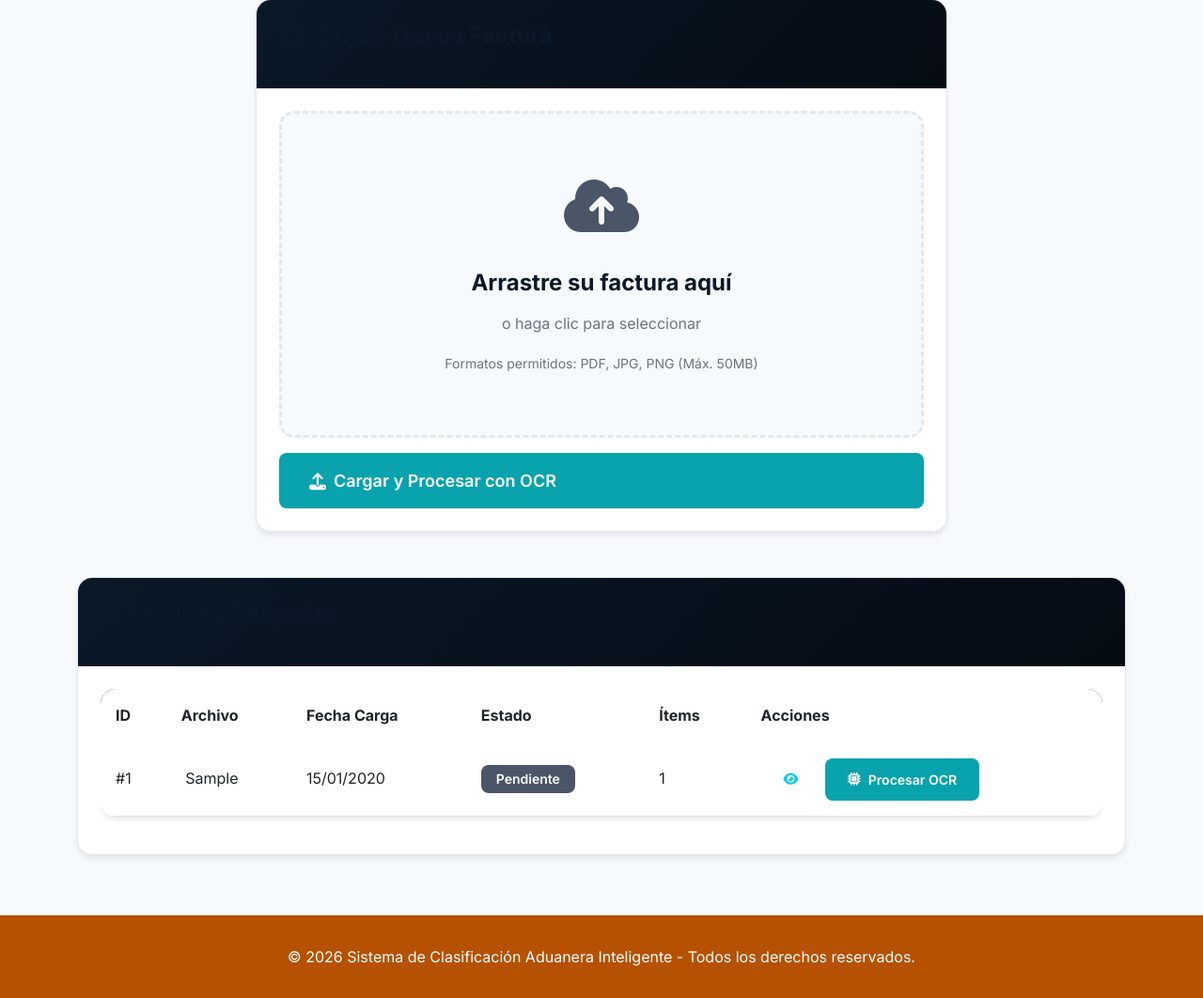
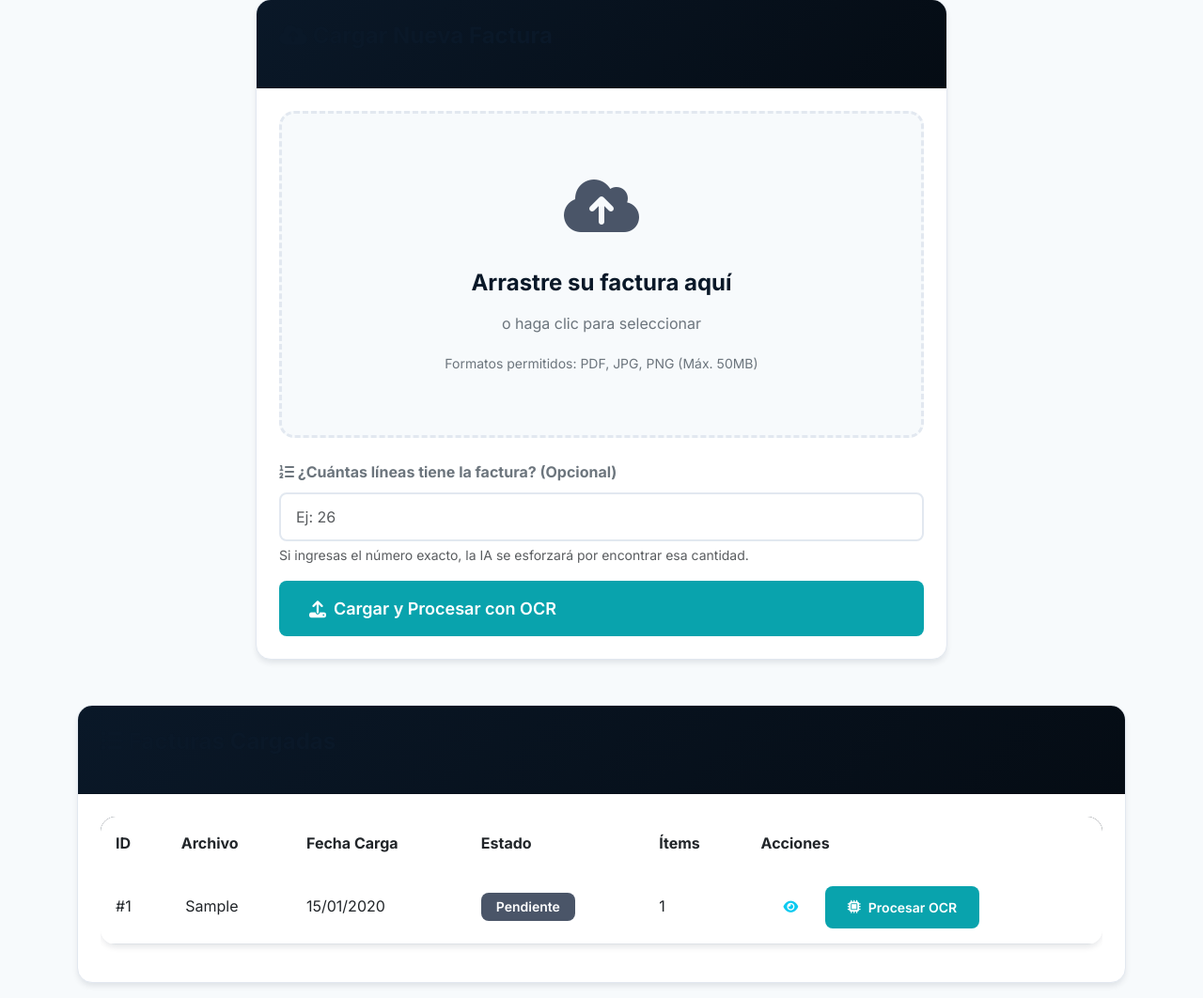
Before and after one commit to leonardoCorrea/agente-clasificador, a PHP site: page /agenteClasificador/private/ocr-upload.php in a window 1280 px wide. Shown: the part 265-1327 px from the top of the page at 94% size. Run offline with PHP 8.4, Linux system fonts and the light colour scheme; a user stored in the database is signed in; data comes from the database, SQL or seed files in the repository; tables that the repository leaves empty hold one stand-in row (values such as "Sample post").

Commit message:
20260110 11:54

```diff
--- a/classes/Invoice.php
+++ b/classes/Invoice.php
@@ -16,7 +16,7 @@ class Invoice
     /**
      * Crear nueva factura
      */
-    public function create($usuarioId, $archivoData)
+    public function create($usuarioId, $archivoData, $extraData = [])
     {
         // Validar archivo
         $validacion = $this->validateFile($archivoData);
@@ -30,16 +30,22 @@ class Invoice
             return $uploadResult;
         }
 
+        // Extraer items esperados (si existe)
+        $itemsEsperados = isset($extraData['items_esperados']) && is_numeric($extraData['items_esperados'])
+            ? (int) $extraData['items_esperados']
+            : null;
+
         // Insertar factura en base de datos
-        $sql = "INSERT INTO facturas (usuario_id, archivo_original, ruta_archivo, tipo_archivo, tamano_archivo, estado)
-                VALUES (?, ?, ?, ?, ?, 'pendiente')";
+        $sql = "INSERT INTO facturas (usuario_id, archivo_original, ruta_archivo, tipo_archivo, tamano_archivo, estado, items_esperados)
+                VALUES (?, ?, ?, ?, ?, 'pendiente', ?)";
 
         $result = $this->db->execute($sql, [
             $usuarioId,
             $uploadResult['original_name'],
             $uploadResult['file_path'],
             $uploadResult['file_type'],
-            $uploadResult['file_size']
+            $uploadResult['file_size'],
+            $itemsEsperados
         ]);
 
         if ($result) {
--- a/classes/OCRService.php
+++ b/classes/OCRService.php
@@ -145,10 +145,17 @@ class OCRService
             $result = null;
             $errorDetails = "";
 
+            // Preparar contexto si hay items esperados (Instrucción explícita para la IA)
+            $localContext = null;
+            if (!empty($factura['items_esperados']) && $factura['items_esperados'] > 0) {
+                $localContext = ['items_esperados' => (int) $factura['items_esperados']];
+                error_log("OCRService: Enviando instrucción de búsqueda para {$localContext['items_esperados']} ítems.");
+            }
+
             try {
                 // 1. Intentar Vision AI local (GPT-4o directo) - NUEVA PRIORIDAD
                 error_log("OCRService: Intentando Vision AI local (Prioridad 1)...");
-                $result = $this->callLocalVisionAI($filePath);
+                $result = $this->callLocalVisionAI($filePath, $localContext);
             } catch (Exception $e) {
                 error_log("OCRService: Falló Vision AI local. Intentando fallback a Railway...");
                 $errorDetails .= "Fallback Local Error: " . $e->getMessage() . "\n";
--- a/private/ocr-upload.php
+++ b/private/ocr-upload.php
@@ -31,7 +31,7 @@ if (isset($_GET['message'])) {
 $startOcr = null;
 if ($_SERVER['REQUEST_METHOD'] === 'POST' && isset($_FILES['factura'])) {
     try {
-        $result = $invoice->create($_SESSION['user_id'], $_FILES['factura']);
+        $result = $invoice->create($_SESSION['user_id'], $_FILES['factura'], $_POST);
 
         if ($result['success']) {
             $facturaId = $result['factura_id'];
@@ -324,6 +324,16 @@ $facturas = $invoice->getAll(['usuario_id' => $_SESSION['user_id']], 20);
                                 </p>
                                 <input type="file" name="factura" id="fileInput" accept=".pdf,.jpg,.jpeg,.png"
                                     style="display: none;" required>
+                            </div>
+
+                            <div class="mt-4">
+                                <label for="items_esperados" class="form-label text-secondary fw-bold">
+                                    <i class="fas fa-list-ol"></i> ¿Cuántas líneas tiene la factura? (Opcional)
+                                </label>
+                                <input type="number" class="form-control form-control-lg" name="items_esperados"
+                                    id="items_esperados" placeholder="Ej: 26" min="1">
+                                <div class="form-text">Si ingresas el número exacto, la IA se esforzará por encontrar
+                                    esa cantidad.</div>
                             </div>
 
                             <div id="fileInfo" class="mt-3" style="display: none;">
```
Also changed, not shown: 1 other file.
